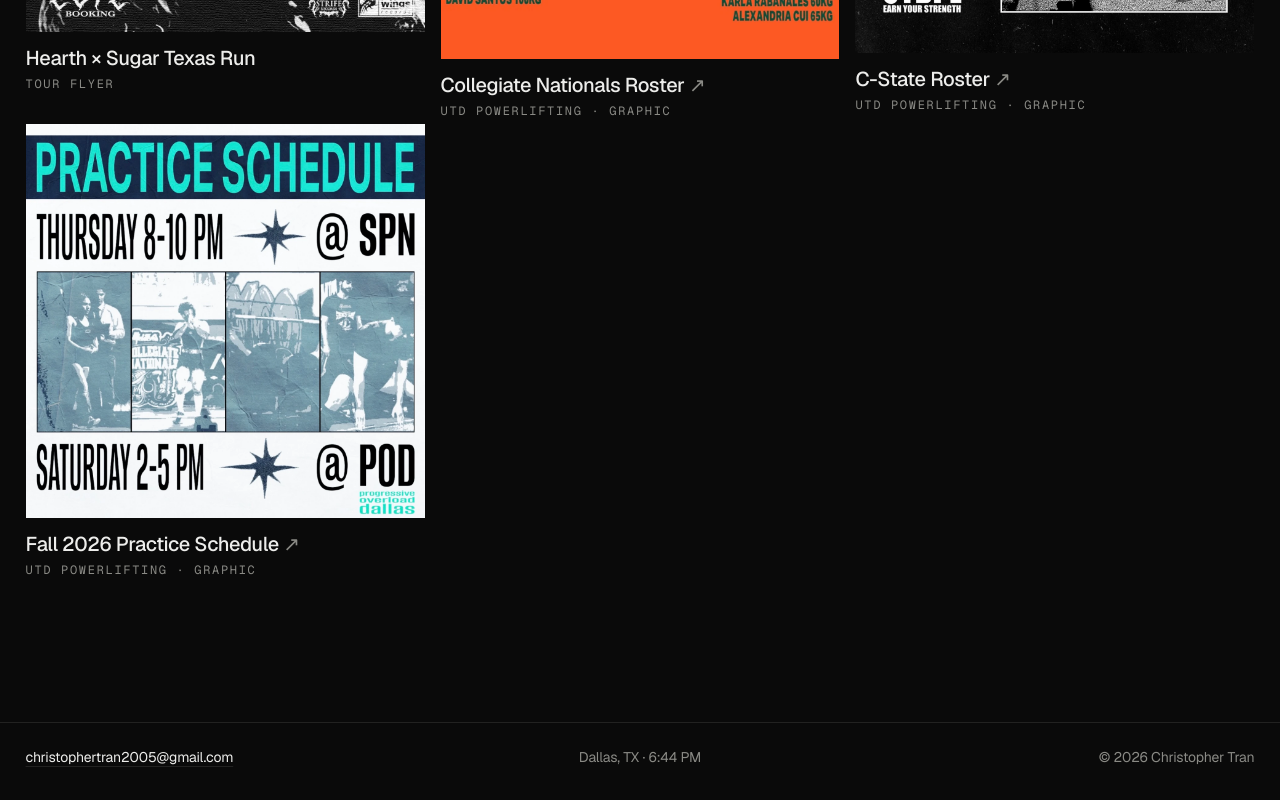
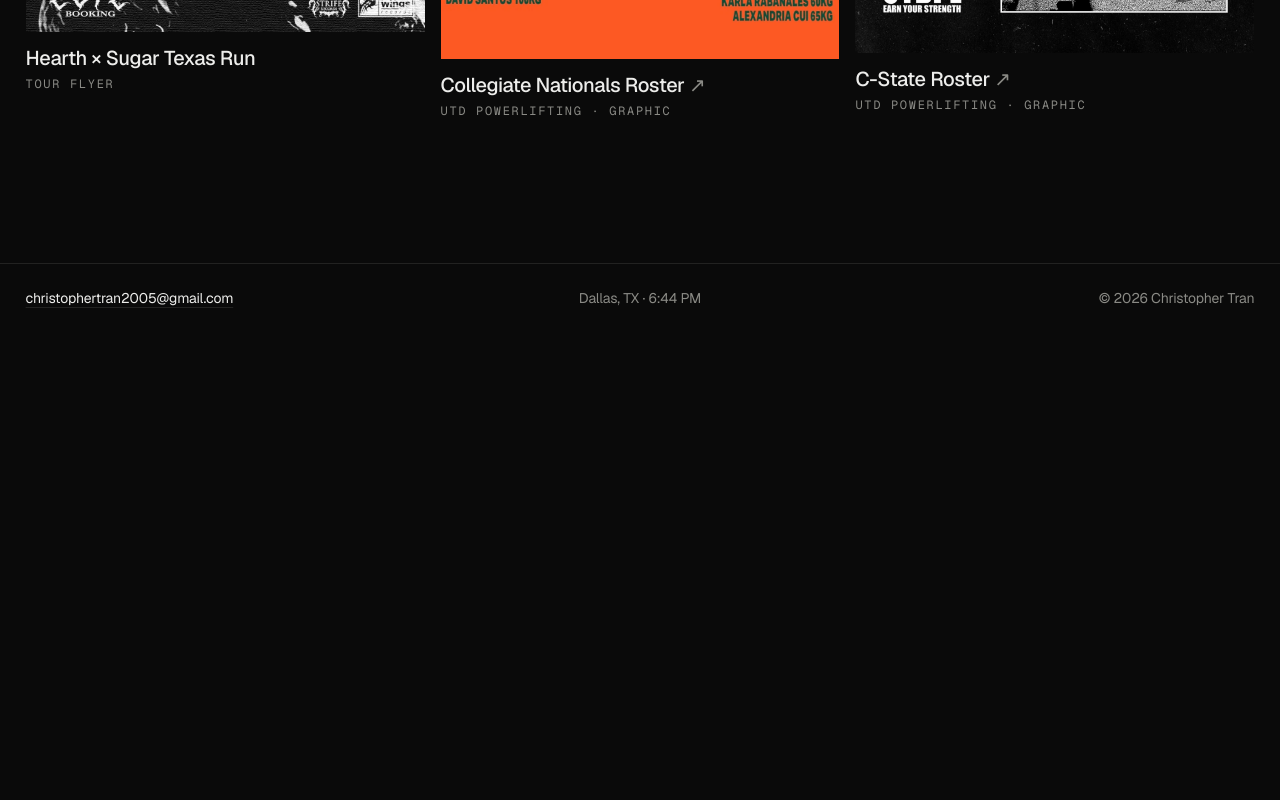
Before and after one commit to christran333/Portfolio, a React (Vite) app: page / in a window 1280 px wide. Shown: the part 3580-4380 px from the top of the page. After the commit the page ends 3921 px from the top, so only its background shows below. Built offline with nearby package versions, Linux system fonts and the light colour scheme.

Commit message:
Remove practice schedule flyer

```diff
--- a/src/data.ts
+++ b/src/data.ts
@@ -89,7 +89,6 @@
   { title: 'Hearth × Sugar Texas Run', caption: 'Tour flyer', aspect: '1080 / 1350', src: '/playground/hearth-sugar-tour.webp' },
   { title: 'Collegiate Nationals Roster', caption: 'UTD Powerlifting · Graphic', aspect: '1164 / 1323', src: '/playground/utdpl-nationals-roster.webp', href: 'https://www.instagram.com/p/DHMUCCpxenc/' },
   { title: 'C-State Roster', caption: 'UTD Powerlifting · Graphic', aspect: '1440 / 1529', src: '/playground/utdpl-c-state-roster.webp', href: 'https://www.instagram.com/p/DRTIxmqDI_p/' },
-  { title: 'Fall 2026 Practice Schedule', caption: 'UTD Powerlifting · Graphic', aspect: '1296 / 1280', src: '/playground/utdpl-practice-schedule.webp', href: 'https://www.instagram.com/p/Dc1JQdcRBGC/' },
 ]
 
 // External links open in a new tab; internal ones are handled by the router in App.tsx
```
